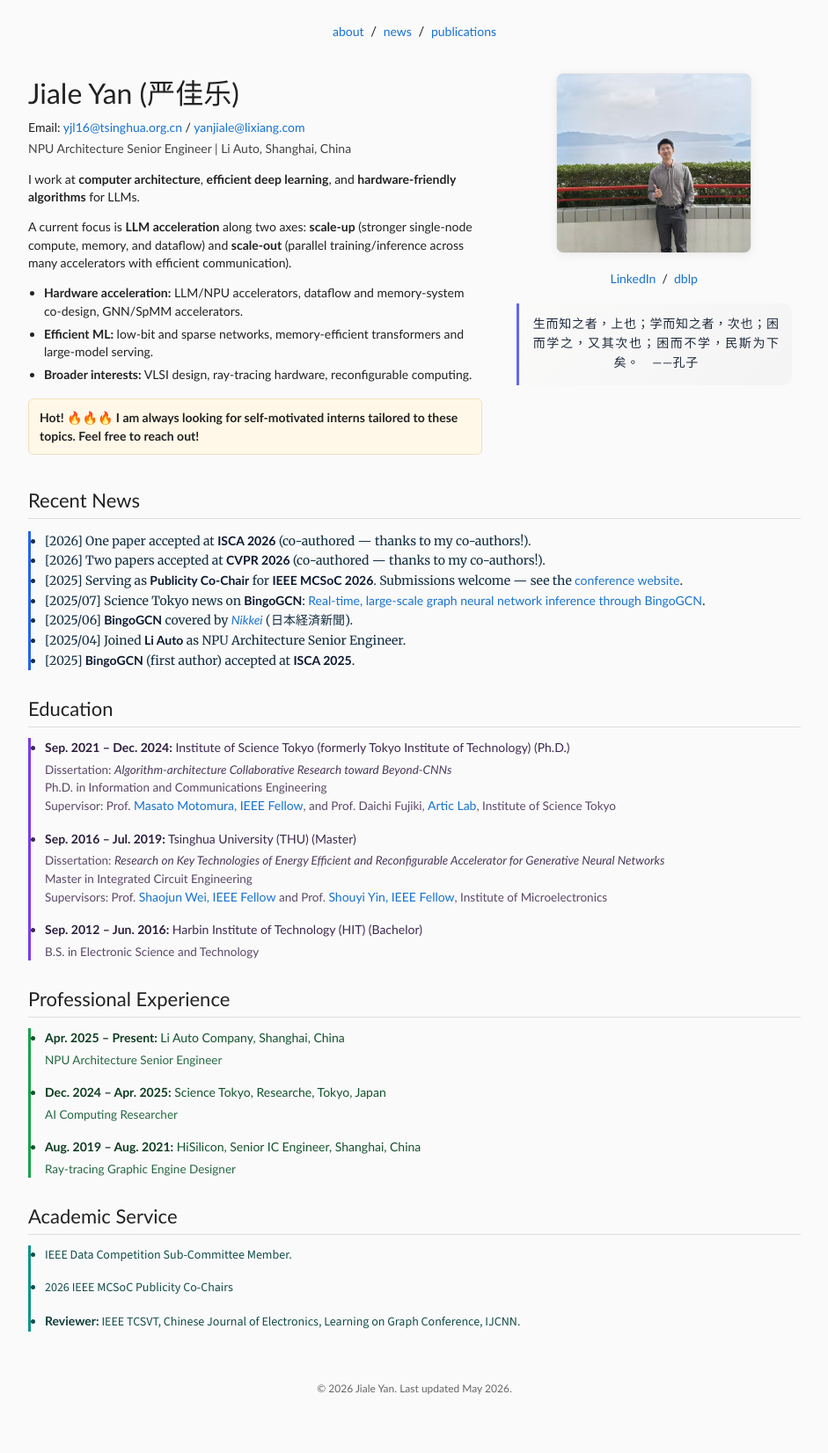
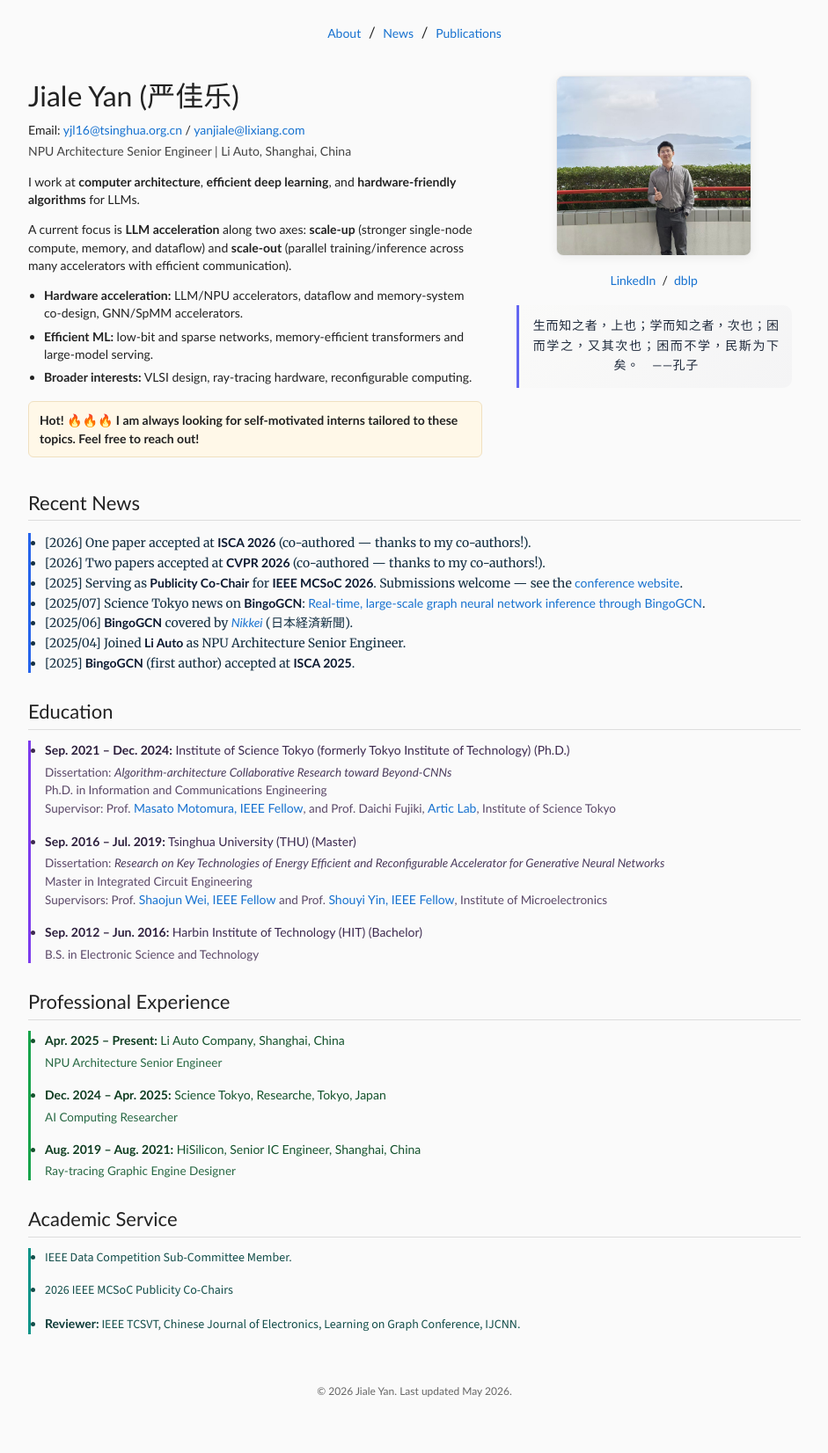
Before and after one commit to LouiValley/LouiValley.github.io, a Jekyll site: the page built from index.html, in a window 1280 px wide. Shown: the whole page at 88% size, without its empty margins (169-1110 px from the left). Built offline with Jekyll 4.4.1, drawn with Linux system fonts in a browser that asks for light colours; some web fonts are replaced.

Commit message:
Enlarge site nav links (17px / 15px narrow) and title-case labels.

```diff
--- a/index.html
+++ b/index.html
@@ -3,11 +3,11 @@ layout: plain
 title: Jiale Yan
 ---
 <p class="site-nav">
-  <a href="#about">about</a>
+  <a href="#about">About</a>
   &nbsp;/&nbsp;
-  <a href="#news">news</a>
+  <a href="#news">News</a>
   &nbsp;/&nbsp;
-  <a href="{{ '/publications.html' | relative_url }}">publications</a>
+  <a href="{{ '/publications.html' | relative_url }}">Publications</a>
 </p>
 
 <table class="hero-table" id="about" role="presentation"><tbody>
--- a/publications.html
+++ b/publications.html
@@ -3,11 +3,11 @@ layout: plain
 title: Publications — Jiale Yan
 ---
 <p class="site-nav">
-  <a href="{{ '/' | relative_url }}#about">about</a>
+  <a href="{{ '/' | relative_url }}#about">About</a>
   &nbsp;/&nbsp;
-  <a href="{{ '/' | relative_url }}#news">news</a>
+  <a href="{{ '/' | relative_url }}#news">News</a>
   &nbsp;/&nbsp;
-  <a href="{{ '/publications.html' | relative_url }}">publications</a>
+  <a href="{{ '/publications.html' | relative_url }}">Publications</a>
 </p>
 
 <p class="page-title"><name>Publications</name></p>
--- a/stylesheet.css
+++ b/stylesheet.css
@@ -151,7 +151,7 @@ body {
 .site-nav {
   text-align: center;
   margin: 0 0 28px;
-  font-size: 15px;
+  font-size: 17px;
 }
 
 .page-title {
@@ -661,7 +661,7 @@ h2.pub-year {
   }
 
   .site-nav {
-    font-size: 13px;
+    font-size: 15px;
     line-height: 1.7;
   }
 }
```
